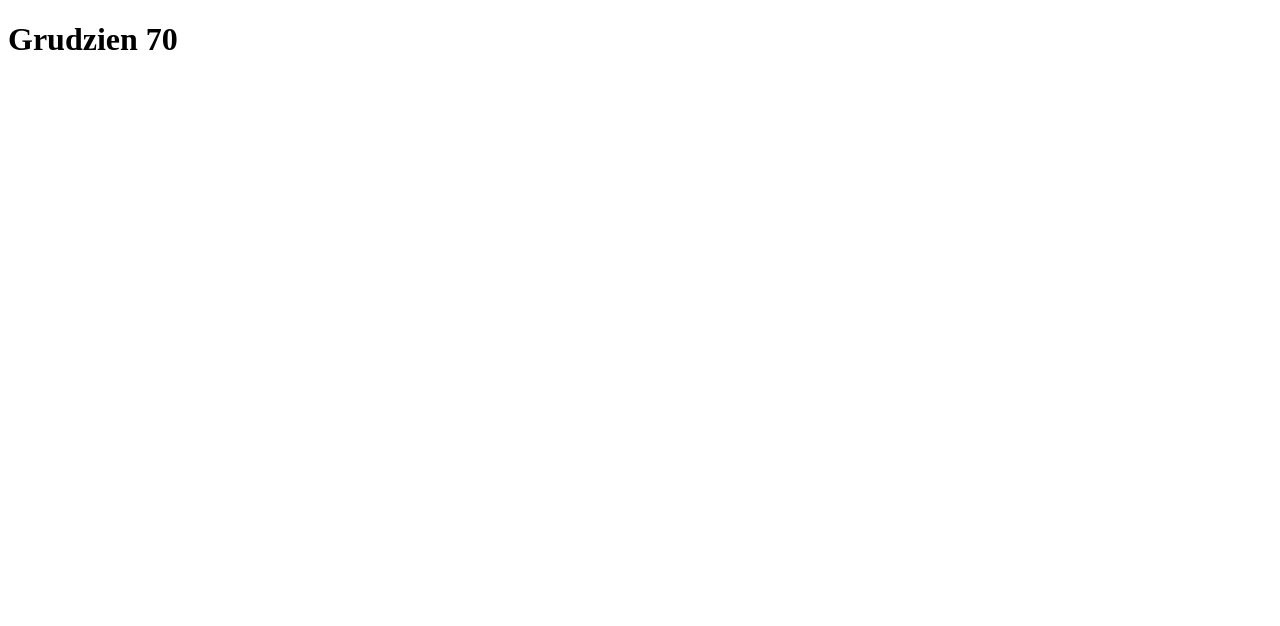
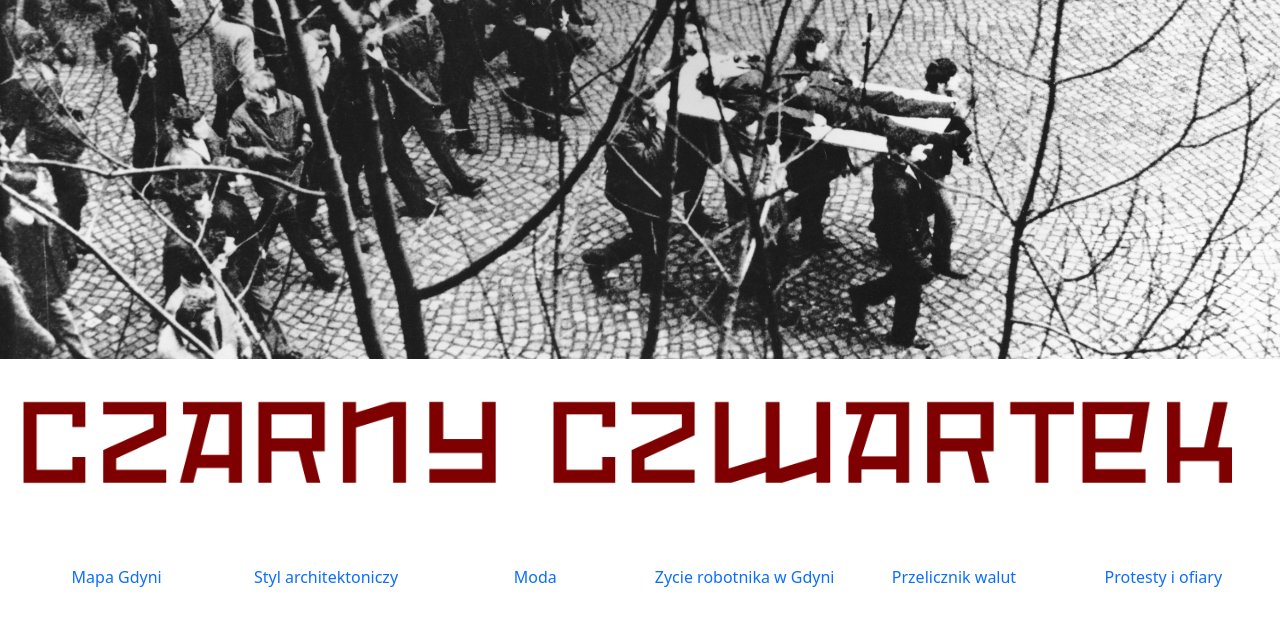
Before and after one commit to Skyblueborb/hackathon_2023, a Flask app: page / in a window 1280 px wide. Before the commit the part shown is almost empty. Shown: the top 626 px of the page. Run offline with Flask 2, Linux system fonts and the light colour scheme.

Commit message:
bootstrap: initial mainpage layout

```diff
--- a/templates/index.html
+++ b/templates/index.html
@@ -2,6 +2,33 @@
 
 {% block body %}
 
-    <h1>Grudzien 70</h1>
+<img src="{{ url_for('static', filename='banner.jpg') }}" class="img-fluid">
+<div class="text-center">
+    <img src="{{ url_for('static', filename='title.png') }}" class="img-fluid">
+</div>
+<div class="text-center">
+    <div class="p-4">
+        <div class="row flex-nowrap" style="text-decoration: none;">
+            <div class="col-2 p-1">
+                <a href="/converter" style="text-decoration: none;">Mapa Gdyni</a>
+            </div>
+            <div class="col-2 p-1">
+                <a href="/converter" style="text-decoration:none;">Styl architektoniczy</a>
+            </div>
+            <div class="col-2 p-1">
+                <a href="/converter" style="text-decoration:none;">Moda</a>
+            </div>
+            <div class="col-2 p-1">
+                <a href="/converter" style="text-decoration:none;">Zycie robotnika w Gdyni</a>
+            </div>
+            <div class="col-2 p-1">
+                <a href="/converter" style="text-decoration:none;">Przelicznik walut</a>
+            </div>
+            <div class="col-2 p-1">
+                <a href="/converter" style="text-decoration:none;">Protesty i ofiary</a>
+            </div>
+        </div>
+    </div>
+</div>
 
 {% endblock %}
--- a/templates/layout.html
+++ b/templates/layout.html
@@ -4,6 +4,8 @@
     <head>
         <meta name="viewport" content="initial-scale=1, width=device-width" />
         <title>grudzien 70</title>
+        <link href="https://cdn.jsdelivr.net/npm/bootstrap@5.3.0-alpha3/dist/css/bootstrap.min.css" rel="stylesheet" integrity="sha384-KK94CHFLLe+nY2dmCWGMq91rCGa5gtU4mk92HdvYe+M/SXH301p5ILy+dN9+nJOZ" crossorigin="anonymous">
+        <script src="https://cdn.jsdelivr.net/npm/bootstrap@5.3.0-alpha3/dist/js/bootstrap.bundle.min.js" integrity="sha384-ENjdO4Dr2bkBIFxQpeoTz1HIcje39Wm4jDKdf19U8gI4ddQ3GYNS7NTKfAdVQSZe" crossorigin="anonymous"></script>
     </head>
     <body>
         {% block body %}{% endblock %}
```
Also changed, not shown: static/banner.jpg (added), static/title.png (added).
